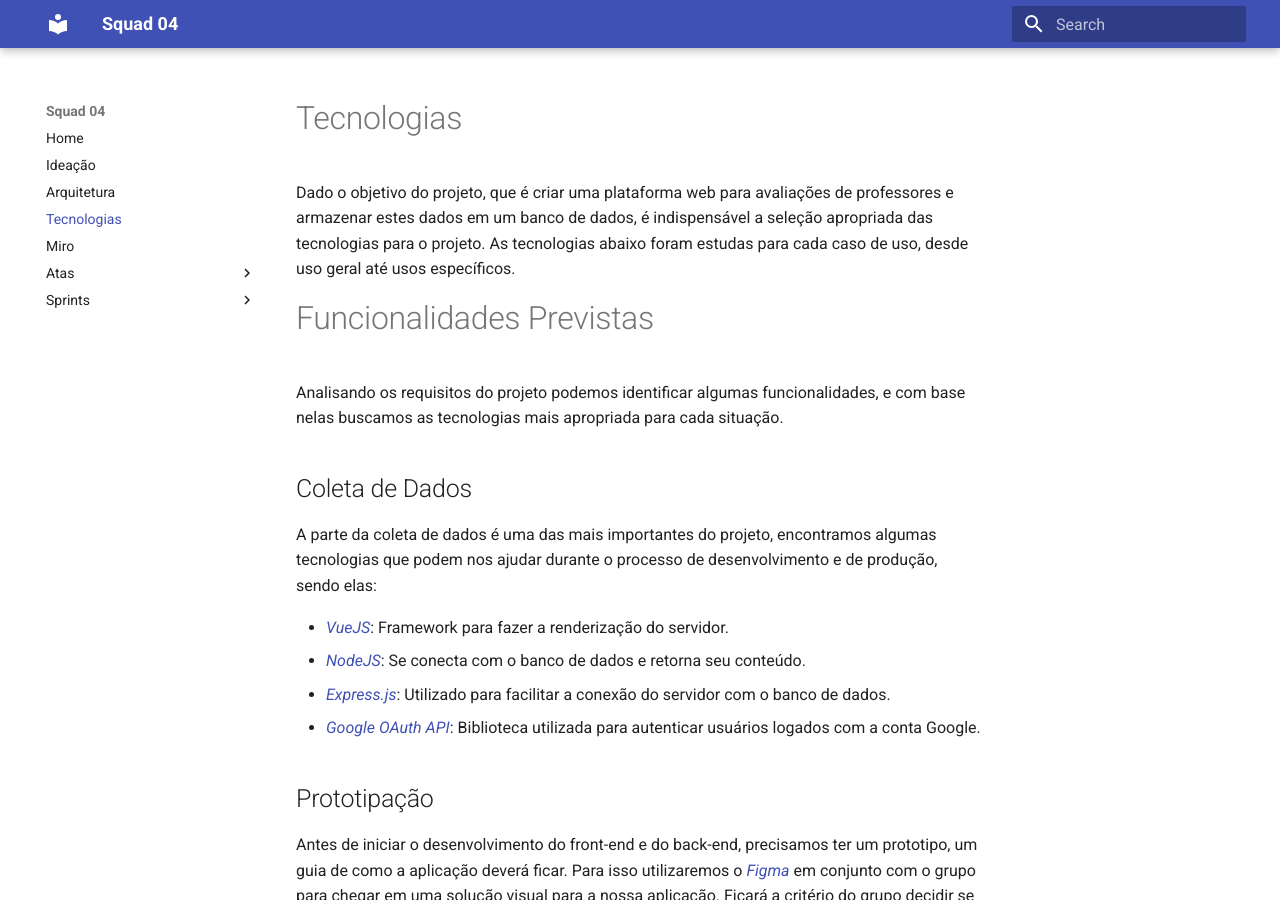
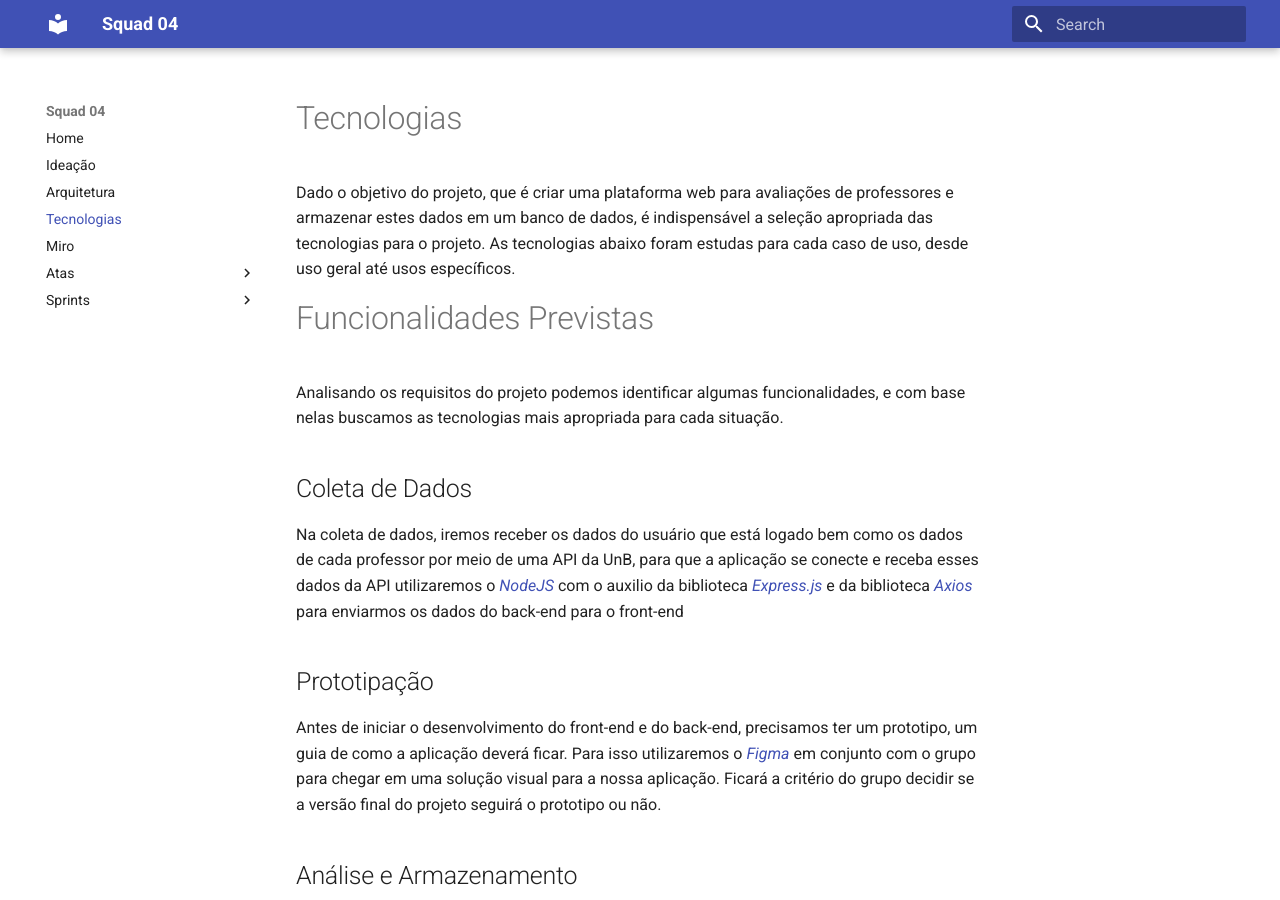
Before and after one commit to unb-mds/2024-1-squad04, an MkDocs documentation site: the page built from docs/tecnologias.md, in a window 1280 px wide and 900 px high. Built offline with MkDocs 1.6.1 and Material for MkDocs 9.7.7, drawn with Linux system fonts in a browser that asks for light colours.

Commit message:
Update tecnologias.md

```diff
--- a/docs/tecnologias.md
+++ b/docs/tecnologias.md
@@ -8,12 +8,7 @@
 
 ## Coleta de Dados
 
-A parte da coleta de dados é uma das mais importantes do projeto, encontramos algumas tecnologias que podem nos ajudar durante o processo de desenvolvimento e de produção, sendo elas:
-
-- _[VueJS](https://vuejs.org/)_: Framework para fazer a renderização do servidor.
-- _[NodeJS](https://nodejs.org/)_: Se conecta com o banco de dados e retorna seu conteúdo.
-- _[Express.js](https://expressjs.com/)_: Utilizado para facilitar a conexão do servidor com o banco de dados.
-- _[Google OAuth API](https://cloud.google.com/apigee/docs/api-platform/security/oauth/access-tokens?hl=pt-br)_: Biblioteca utilizada para autenticar usuários logados com a conta Google.
+Na coleta de dados, iremos receber os dados do usuário que está logado bem como os dados de cada professor por meio de uma API da UnB, para que a aplicação se conecte e receba esses dados da API utilizaremos o _[NodeJS](https://nodejs.org/)_ com o auxilio da biblioteca _[Express.js](https://expressjs.com/)_ e da biblioteca _[Axios](https://axios-http.com/docs/intro)_ para enviarmos os dados do back-end para o front-end
 
 ## Prototipação
 
```
